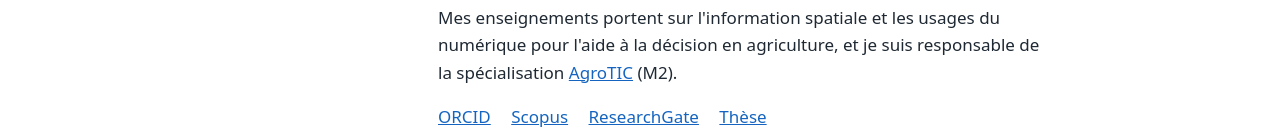
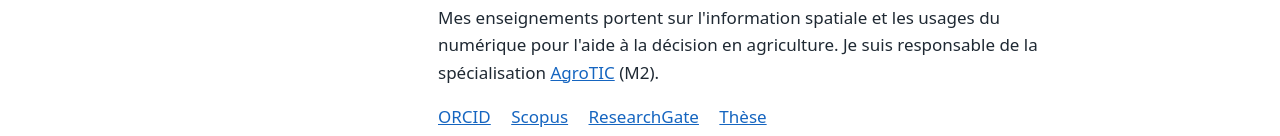
Before and after one commit to leo-pichon/leo-pichon.github.io, a plain HTML site: page index.html in a window 1280 px wide. Shown: the part 426-562 px from the top of the page. Drawn offline with Linux system fonts and the light colour scheme.

Commit message:
Reprend les modifications de l'aperçu (présentation)
Co-Authored-By: Claude Opus 5.5 (1M context) <noreply@anthropic.com>
Claude-Session: https://claude.ai/code/session_0135aNs1JdTWhMWUcP49u4vD

```diff
--- a/index.html
+++ b/index.html
@@ -31,8 +31,7 @@
         (<em>crowdsourcing</em> ou <em>farmsourcing</em>) : comment concevoir ces projets,
         évaluer la qualité des observations qui sont collectées, développer des méthodes qui permettent de compenser leurs imperfections et les utiliser pour l'aide à la décision à l'échelle territoriale. Mon principal terrain d'étude est le suivi de l'état hydrique de la vigne avec
         le projet&nbsp;<a href="https://apexvigne.agrotic.org/">ApeX-Vigne</a>, auquel contribuent chaque année environ 2 000 viticulteurs et conseillers viticoles.</p>
-      <p>Mes enseignements portent sur l'information spatiale et les usages du numérique pour l'aide à la décision en agriculture,
-        et je suis responsable de la spécialisation <a href="https://www.agrotic.org/">AgroTIC</a> (M2).</p>
+      <p>Mes enseignements portent sur l'information spatiale et les usages du numérique pour l'aide à la décision en agriculture. Je suis responsable de la spécialisation <a href="https://www.agrotic.org/">AgroTIC</a> (M2).</p>
       <p class="links">
         <a href="https://orcid.org/0000-0001-9522-2682">ORCID</a>
         <a href="https://www.scopus.com/authid/detail.uri?authorId=57201085381">Scopus</a>
```
